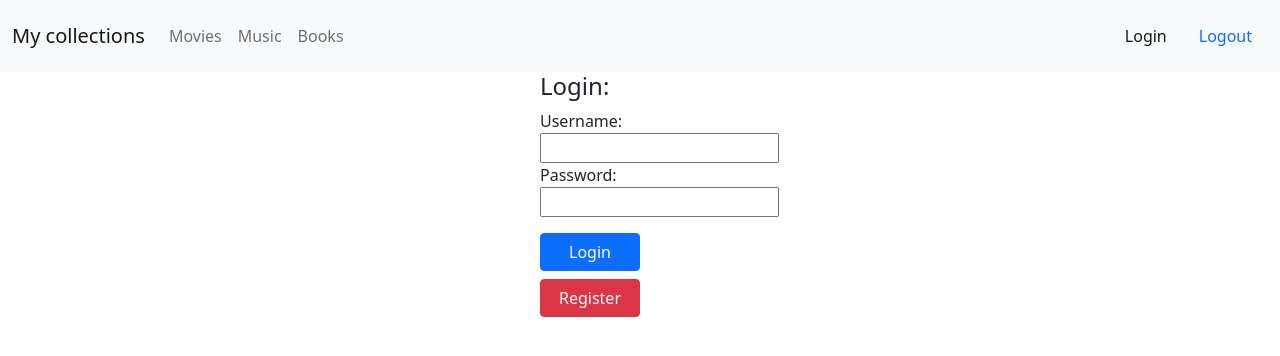
After one commit to LukaPecoraro/DowntimeOrganizerFlask, a Flask app: page /login in a window 1280 px wide. The commit adds this page. Shown: the top 356 px of the page. Run offline with Flask 2, Linux system fonts and the light colour scheme.

Commit message:
working multiple users

```diff
--- a/app.py
+++ b/app.py
@@ -1,7 +1,12 @@
+from distutils.log import Log
+from functools import wraps
+from genericpath import exists
 from matplotlib.style import use
 import requests
-from flask import Flask, redirect, render_template, request, url_for
-from forms import MovieSearch, MusicSearch, BookSearch
+from flask import Flask, redirect, render_template, request, session, url_for, g
+from flask_session import Session
+from werkzeug.security import generate_password_hash, check_password_hash
+from forms import MovieSearch, MusicSearch, BookSearch, LoginForm, RegisterForm
 
 from database import get_db, close_db
 from entities import Movie, Song, Book, fixMissingBook, json2Book, json2Movie, json2Song
@@ -9,17 +14,80 @@ import databaseManager as dbm #here we store the functions for inserting and del
 
 
 app=Flask(__name__)
+app.teardown_appcontext(close_db)
 app.config["SECRET_KEY"] = "secret-keyy"
+app.config["SESSION_PERMANENT"]=False
+app.config["SESSION_TYPE"]="filesystem"
+Session(app)
 
 #tmdb api key
 TMDB_APIEKY = "bf3d84686c3cb07442af95ea036a10e6"
 
+@app.before_request
+def load_logged_in_user():
+    g.user = session.get("userId", None)
+    g.username = session.get("username", None)
+
+def loginRequired(view):
+    @wraps(view)
+    def wrapped_view(**kwargs):
+        if g.user is None:
+            return redirect(url_for("login", next=request.url))
+        return view(**kwargs)
+    return wrapped_view
+
+
 @app.route("/")
 def home():
-    return "Hello, please go to url"
+    return redirect(url_for("login"))
 
+@app.route("/register", methods=["GET", "POST"])
+
+def register():
+    form = RegisterForm()
+    if form.validate_on_submit():
+        username = form.username.data
+        password = form.password.data
+        db = get_db()
+        query = """ SELECT * FROM users WHERE username = ? """
+        exists = db.execute(query, (username,)).fetchone()
+        if exists is not None:
+            form.username.errors.append("username already taken")
+        else:
+            db.execute(""" INSERT INTO users (username, password) VALUES (?,?); """, (username, generate_password_hash(password)))
+            db.commit()
+            return redirect(url_for("login"))
+    return render_template("register.html", form=form)
+
+@app.route("/login", methods=["GET", "POST"])
+def login():
+    form = LoginForm()
+    if form.validate_on_submit():
+        username = form.username.data
+        password = form.password.data
+        db = get_db()
+        query = """ SELECT * FROM users WHERE username = ? """
+        exists = db.execute(query, (username,)).fetchone()
+        if exists is None:
+            form.username.errors.append("username doesnt exist")
+        else:
+            session.clear()
+            session["username"] = username
+            session["userId"] = exists[0]
+            print(session["userId"])
+            next_page = request.args.get("next")
+
+            return redirect(url_for("collections"))
+
+    return render_template("login.html", form=form)
+
+@app.route("/logout", methods=["GET", "POST"])
+def logout():
+    session.clear()
+    return redirect(url_for("login"))
 
 @app.route("/movies", methods=["GET", "POST"])
+@loginRequired
 def searchMovies():
     #list of found search results
     listMovies = []
@@ -42,6 +110,7 @@ def searchMovies():
     return render_template("movieSelection.html", form=form, listMovies=listMovies)
 
 @app.route("/music", methods=["GET", "POST"])
+@loginRequired
 def searchMusic():
     #list of found search results
     trackList = []
@@ -61,6 +130,7 @@ def searchMusic():
 
 
 @app.route("/books", methods=["GET", "POST"])
+@loginRequired
 def searchBooks():
     #list of found search results
     resList = []
@@ -80,66 +150,74 @@ def searchBooks():
 
 #save movies to database
 @app.route("/addMovie/<movieId>", methods=["GET", "POST"])
+@loginRequired
 def addMovie(movieId, userId=1):
     url = f"https://api.themoviedb.org/3/movie/{movieId}"
     paramDict = {"api_key": TMDB_APIEKY, "language":"en-US"}
     movieReq = requests.get(url, params=paramDict).json()
 
     #make object
-    movie = json2Movie(movieReq) #get correct from html
+    movie = json2Movie(movieReq) #convert json 2 object
     print(movie.original_title)
-    dbm.add_movie(movie=movie, userId=userId)
+    dbm.add_movie(movie=movie, userId=session["userId"])
 
     return redirect(url_for("collections"))
 
 #delete movie
 @app.route("/removeMovie/<movieId>", methods=["GET", "POST"])
+@loginRequired
 def removeMovie(movieId, userId=1):
-    dbm.remove_movie(movieId=movieId, userId=userId)
+    dbm.remove_movie(movieId=movieId, userId=session["userId"])
     return redirect(url_for("collections"))
 
 #save song
 @app.route("/addSong/<songId>", methods=["GET", "POST"])
+@loginRequired
 def addSong(songId, userId=1):
     url = f"https://api.deezer.com/track/{songId}"
     req = requests.get(url).json()
 
     #make object
-    song = json2Song(req) #get correct from json
+    song = json2Song(req) #convert json 2 object
 
-    dbm.add_song(song=song, userId=userId)
+    dbm.add_song(song=song, userId=session["userId"])
 
     return redirect(url_for("collections"))
 
 #delete song
 @app.route("/removeSong/<songId>", methods=["GET", "POST"])
+@loginRequired
 def removeSong(songId, userId=1):
-    dbm.remove_song(songId=songId, userId=userId)
+    dbm.remove_song(songId=songId, userId=session["userId"])
     return redirect(url_for("collections"))
 
 #ssve book
 @app.route("/addBook/<bookId>", methods=["GET", "POST"])
+@loginRequired
 def addBook(bookId, userId=1):
     url=f'https://www.googleapis.com/books/v1/volumes/{bookId}'
     req = requests.get(url)
     r = req.json()
 
     #make object
-    book = json2Book(r) #get correct from json
-    dbm.add_book(book=book, userId=userId)
+    book = json2Book(r) #convert json 2 object
+    dbm.add_book(book=book, userId=session["userId"])
 
     return redirect(url_for("collections"))
 
 #delete book
 @app.route("/removeBook/<bookId>", methods=["GET", "POST"])
+@loginRequired
 def removeBook(bookId, userId=1):
-    dbm.remove_book(bookId=bookId, userId=userId)
+    dbm.remove_book(bookId=bookId, userId=session["userId"])
     return redirect(url_for("collections"))
 
 #show the users collection
 @app.route("/collections", methods=["GET", "POST"])
+@loginRequired
 def collections():
-    listMovies = dbm.get_movies(userId=1)
-    trackList = dbm.get_songs(userId=1)
-    bookList = dbm.get_books(userId=1)
+    userId = session["userId"]
+    listMovies = dbm.get_movies(userId=userId)
+    trackList = dbm.get_songs(userId=userId)
+    bookList = dbm.get_books(userId=userId)
     return render_template("collections.html", listMovies=listMovies, trackList=trackList, bookList=bookList)
--- a/databaseManager.py
+++ b/databaseManager.py
@@ -1,5 +1,7 @@
 from database import get_db, close_db
 from entities import Movie, Song, Book
+
+#CRUD operations
 
 def get_movies(userId):
     db = get_db()
@@ -12,7 +14,6 @@ def get_movies(userId):
 
     results = db.execute(query, (userId,)).fetchall()
 
-    print("hey")
     movies = [Movie(r[1], r[2], r[3], r[4], r[5], r[6]) for r in results]
 
     return movies
--- a/forms.py
+++ b/forms.py
@@ -1,7 +1,7 @@
 from flask_wtf import FlaskForm
 
-from wtforms import DecimalField, StringField, IntegerField, SubmitField, RadioField
-from wtforms.validators import InputRequired, NumberRange
+from wtforms import DecimalField, StringField, IntegerField, SubmitField, RadioField, PasswordField
+from wtforms.validators import InputRequired, NumberRange, EqualTo
 
 # class CaesarShift(FlaskForm):
 #     plainText = StringField("Plaintext", validators=[InputRequired()])
@@ -26,7 +26,16 @@ from wtforms.validators import InputRequired, NumberRange
 
 #     converted = DecimalField("Converted")
 #     submit = SubmitField("Convert")
+class LoginForm(FlaskForm):
+    username = StringField("Username:", validators=[InputRequired()])
+    password = PasswordField("Password:", validators=[InputRequired()])
+    submit = SubmitField("Login")
 
+class RegisterForm(FlaskForm):
+    username = StringField("Username:", validators=[InputRequired()])
+    password = PasswordField("Password:", validators=[InputRequired()])
+    password2 = PasswordField("Repeat password:", validators=[InputRequired(), EqualTo("password")])
+    submit = SubmitField("Register")
 
 class MovieSearch(FlaskForm):
     movieTitle = StringField("Movie title:", validators=[InputRequired()])
--- a/schema.sql
+++ b/schema.sql
@@ -14,7 +14,6 @@ VALUES ('luka', 'pass');
     -- userId INTEGER NOT NULL,
     -- FOREIGN KEY (userId)
     --    REFERENCES users (userId)
-
 
 --maybe its more correct PRIMARY KEY (movieId, userId)
 -- TODO check SQL best way
--- a/templates/base.html
+++ b/templates/base.html
@@ -26,9 +26,19 @@
                     <a class="nav-link" href="{{ url_for('searchBooks') }}">Books</a>
                   </li>
                 </ul>
-                <span class="navbar-text">
-                  Text yay
-                </span>
+
+
+                  <span class="navbar-text">
+                    {% if g.username %}
+                      {{ g.username }}
+                    {% else %}
+                    <a class="nav-link" href="{{ url_for('login') }}">Login</a>
+                    {% endif %}
+                  </span>
+
+
+
+                  <a class="nav-link" href="{{ url_for('logout') }}">Logout</a>
               </div>
             </div>
           </nav>
--- /dev/null
+++ b/templates/login.html
@@ -0,0 +1,32 @@
+{% extends "base.html" %}
+{% block main_contetnt %}
+
+<div class="mx-auto margin-top" style="width: 200px;">
+    <h4>Login:</h4>
+
+    <form action="" method="POST" novalidate>
+        {{ form.hidden_tag() }}
+        {{ form.username.label }}
+        {{ form.username() }}
+        {% for error in form.username.errors %}
+            {{ error }}
+        {% endfor %}
+
+        <br>
+        {{ form.password.label }}
+        {{ form.password() }}
+        {% for error in form.password.errors %}
+            {{ error }}
+        {% endfor %}
+
+        <br>
+
+
+        {{ form.submit(class="btn btn-primary mt-3", style="width: 100px;") }}
+    </form>
+
+    <a class="btn btn-danger mt-2" style="width: 100px;" href="{{ url_for('register') }}">Register</a>
+
+</div>
+
+{% endblock %}
```
Also changed, not shown: entities.py (+7 -3 lines), templates/register.html (added, +37 -0 lines), app.db, 1 other file.
